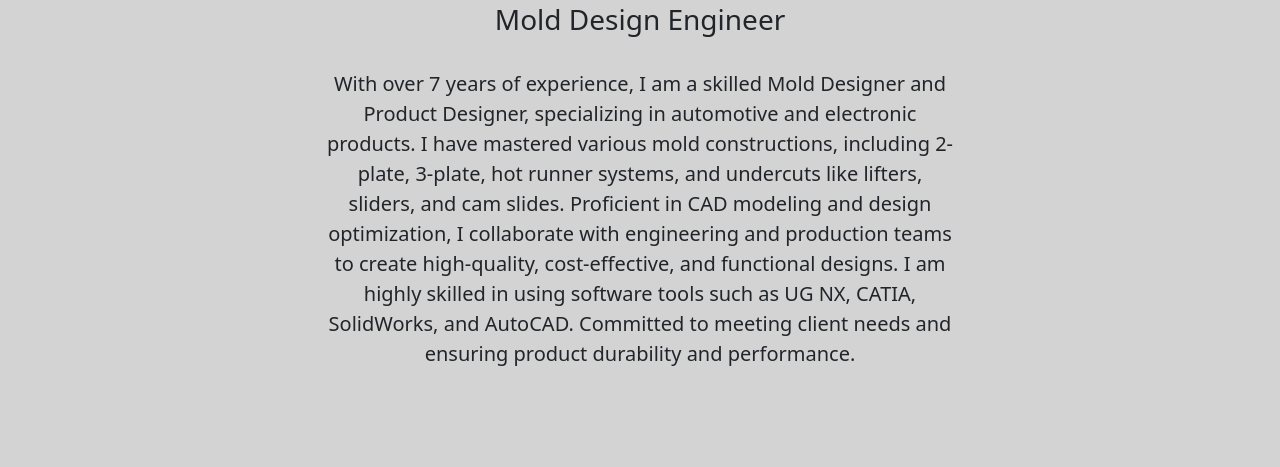
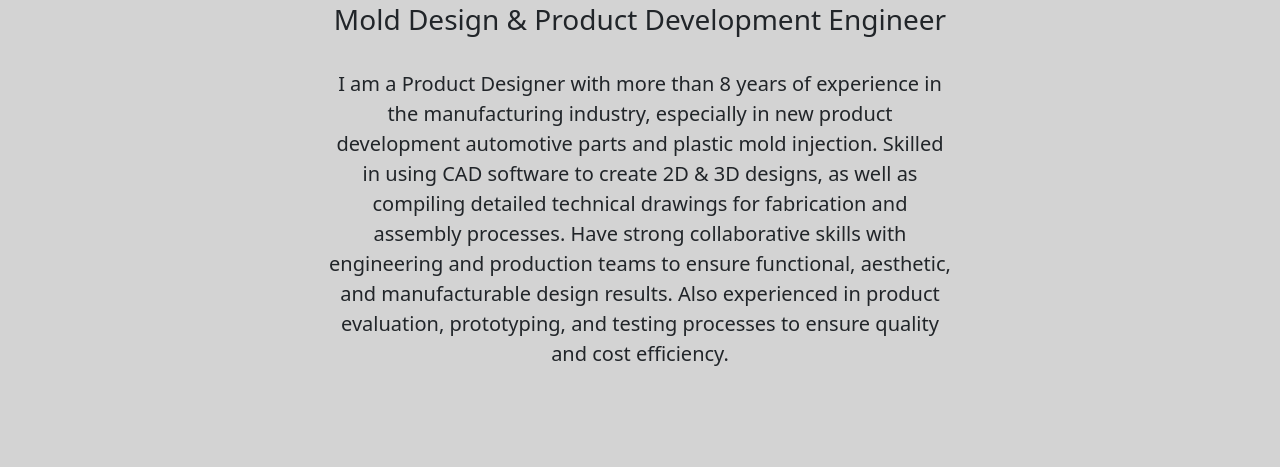
Before and after one commit to musliminsusanto/musliminsusanto.github.io, a plain HTML site: page index.html in a window 1280 px wide. Shown: the part 333-800 px from the top of the page. Drawn offline with nearby package versions, Linux system fonts and the light colour scheme.

Commit message:
index.html
bio

```diff
--- a/index.html
+++ b/index.html
@@ -56,7 +56,7 @@
         <div class="row text-center mb-4">
           <div class="col">
             <h3>
-              Mold Design Engineer
+              Mold Design & Product Development Engineer
             </h3>
           </div>
         </div>
@@ -67,7 +67,10 @@
       <div class="row justify-content-center fs-5 text-center">
         <div class="col-md-6">
           <p>
-            With over 7 years of experience, I am a skilled Mold Designer and Product Designer, specializing in automotive and electronic products. I have mastered various mold constructions, including 2-plate, 3-plate, hot runner systems, and undercuts like lifters, sliders, and cam slides. Proficient in CAD modeling and design optimization, I collaborate with engineering and production teams to create high-quality, cost-effective, and functional designs. I am highly skilled in using software tools such as UG NX, CATIA, SolidWorks, and AutoCAD. Committed to meeting client needs and ensuring product durability and performance.
+            I am a Product Designer with more than 8 years of experience in the manufacturing industry, especially in new product development automotive parts and plastic mold injection.
+            Skilled in using CAD software to create 2D & 3D designs, as well as compiling detailed technical drawings for fabrication and assembly processes.
+            Have strong collaborative skills with engineering and production teams to ensure functional, aesthetic, and manufacturable design results.
+            Also experienced in product evaluation, prototyping, and testing processes to ensure quality and cost efficiency.
           </p>
         </div>
 
```
